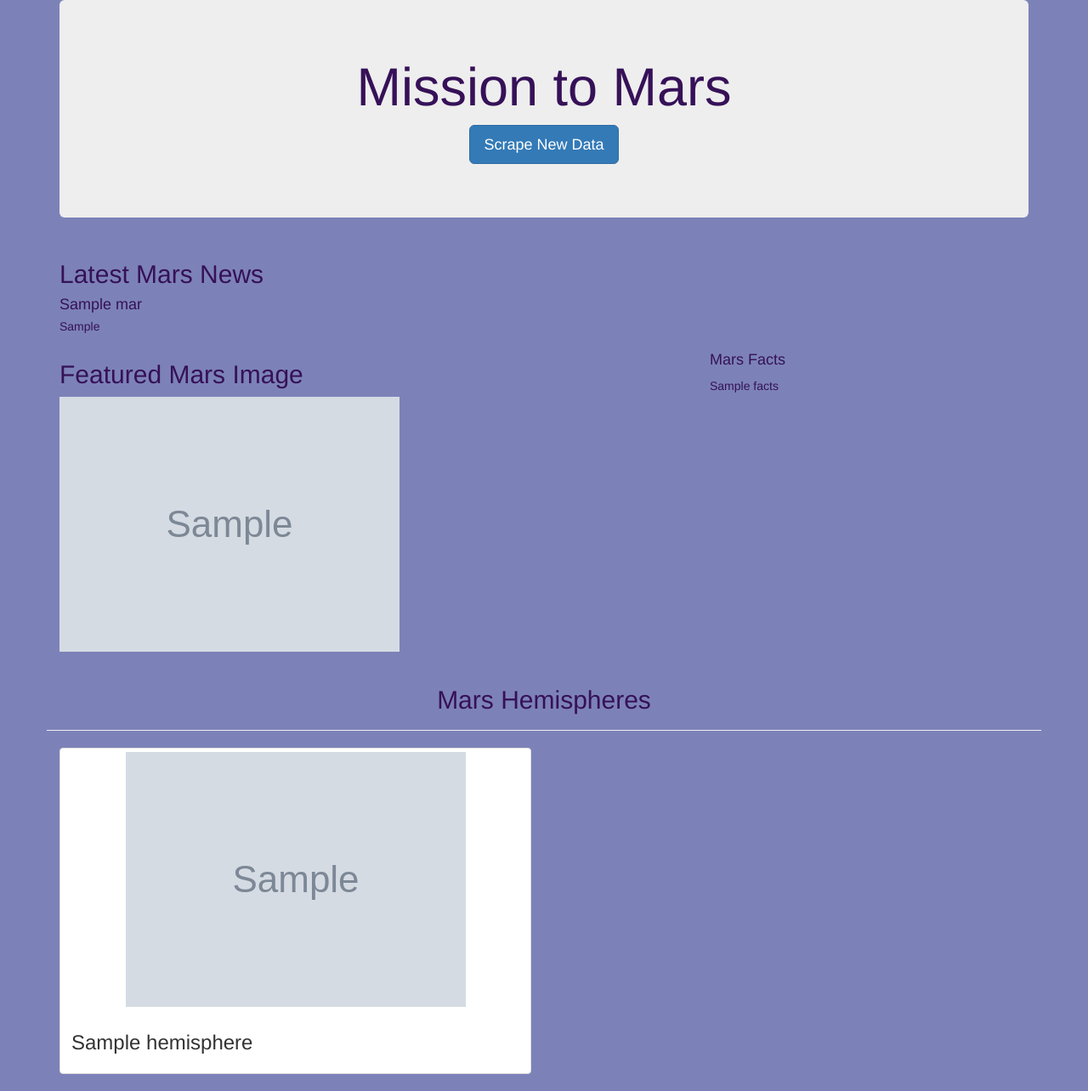
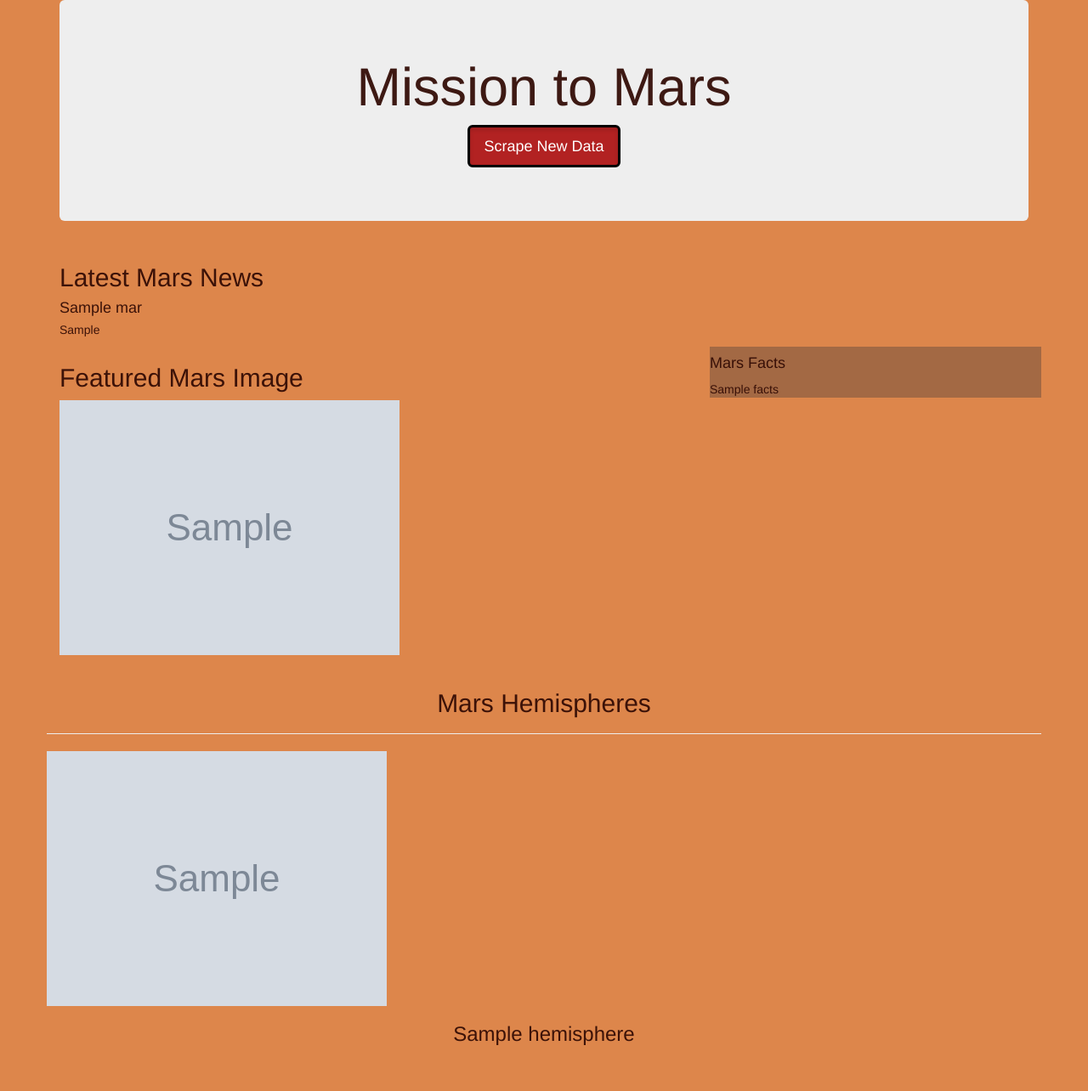
Before and after one commit to Zainak94/Mission-to-Mars, a Flask app: page / in a window 1280 px wide. Shown: the whole page at 85% size. After the commit the page ends 1230 px from the top, so only its background shows below. Run offline with Flask 2, Linux system fonts and the light colour scheme; grey boxes marked "Sample" are stand-in pictures; a database or web service that is not in the repository returns one stand-in record (values such as "Sample title"); some libraries are stand-ins or nearby versions.

Commit message:
Deliverable 3

```diff
--- a/templates/index.html
+++ b/templates/index.html
@@ -10,13 +10,13 @@
       href="https://maxcdn.bootstrapcdn.com/bootstrap/3.3.7/css/bootstrap.min.css"
     />
   </head>
-  <body style="background-color:rgb(124, 130, 184) ; color:rgb(54, 17, 88)">
+  <body style="background-color:rgb(221, 134, 75) ; color:rgba(48, 10, 3, 0.932)">
     <div class="container">
       <!-- Add Jumbotron to Header -->
       <div class="jumbotron text-center">
         <h1>Mission to Mars</h1>
         <!-- Add a button to activate scraping script -->
-        <p><a class="btn btn-primary btn-lg" href="/scrape" role="button">Scrape New Data</a></p>
+        <p><a class="btn btn-primary btn-lg active" href="/scrape" role="button" style= "Arial Narrow Bold; background-color:firebrick ; border: black; border-style: solid;">Scrape New Data</a></p>
       </div>
 
       <!-- Add section for Mars News -->
@@ -35,6 +35,7 @@
       <!-- Section for Featured Image and Facts table -->
       <div class="row" id="mars-featured-image">
         <div class="col-md-8">
+
           <h2>Featured Mars Image</h2>
 
           <!-- if images is False/None/non-existent, then default to error message -->
@@ -47,7 +48,7 @@
 
         <div class="col-md-4">
           <!-- Mars Facts -->
-          <div class="row" id="mars-facts">
+          <div class="row" id="mars-facts" style="background-color: rgb(163, 105, 68);">
             <h4>Mars Facts</h4>
             {{ mars.facts | safe }}
           </div>
@@ -61,10 +62,10 @@
         </div>
 
         {% for hemisphere in mars.hemispheres %}
-        <div class="col-md-6">
+        <div class=".col-xs-12 .col-md-8>
           <div class="thumbnail">
-            <img src="{{hemisphere.img_url | default('static/images/error.png', true)}}" alt="...">
-            <div class="caption">
+            <img src="{{hemisphere.img_url | default('static/images/error.png', true)}}" alt="Responsive image" class="img-responsive">
+            <div class="caption" style="text-align: center;">
               <h3>{{hemisphere.title}}</h3>
             </div>
           </div>
```
